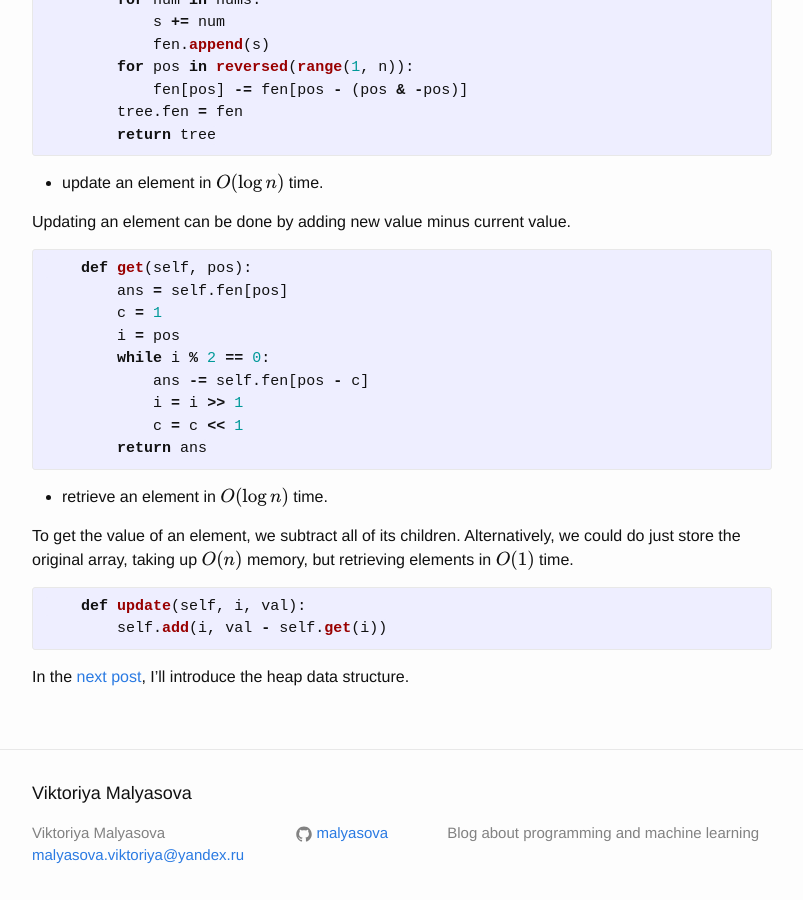
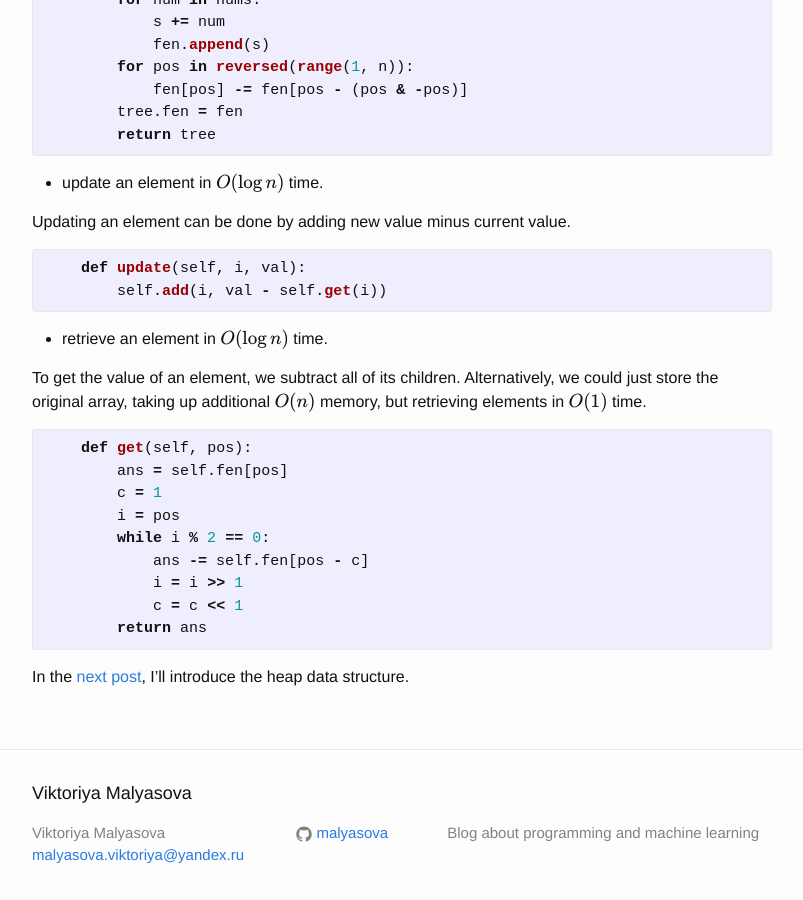
Before and after one commit to viktoriamalyasova/malyasova.github.io, a Jekyll site: the page built from _posts/2020-08-30-fenwick-tree.markdown, in a window 1280 px wide and 900 px high, scrolled down 2167 px. Shown: the whole window, without its empty margins (238-1041 px from the left). Built offline with Jekyll 4.4.1, drawn with Linux system fonts in a browser that asks for light colours; formulas are drawn with MathJax 3; part of the change alters nothing that is shown.

Commit message:
fixed wrong order in fenwick tree post

```diff
--- a/_posts/2020-08-30-fenwick-tree.markdown
+++ b/_posts/2020-08-30-fenwick-tree.markdown
@@ -103,6 +103,15 @@ There are more things that a Fenwick tree can do:
 
 Updating an element can be done by adding new value minus current value.
 {%highlight python%}
+    def update(self, i, val):
+        self.add(i, val - self.get(i))
+{% endhighlight %}
+
+- retrieve an element in $$O(\log n)$$ time.
+
+To get the value of an element, we subtract all of its children. Alternatively, we could just store the original array, taking up additional $$O(n)$$ memory, but retrieving elements in $$O(1)$$ time.
+
+{%highlight python%}
     def get(self, pos):
         ans = self.fen[pos]
         c = 1
@@ -114,12 +123,4 @@ Updating an element can be done by adding new value minus current value.
         return ans
 {%endhighlight%}
 
-- retrieve an element in $$O(\log n)$$ time.
-
-To get the value of an element, we subtract all of its children. Alternatively, we could do just store the original array, taking up $$O(n)$$ memory, but retrieving elements in $$O(1)$$ time.
-{%highlight python%}
-    def update(self, i, val):
-        self.add(i, val - self.get(i))
-{% endhighlight %}
-
 In the [next post]({% post_url 2020-09-06-selection-problem-heap %}), I'll introduce the heap data structure.
```
Also changed, not shown: 1 other file.
